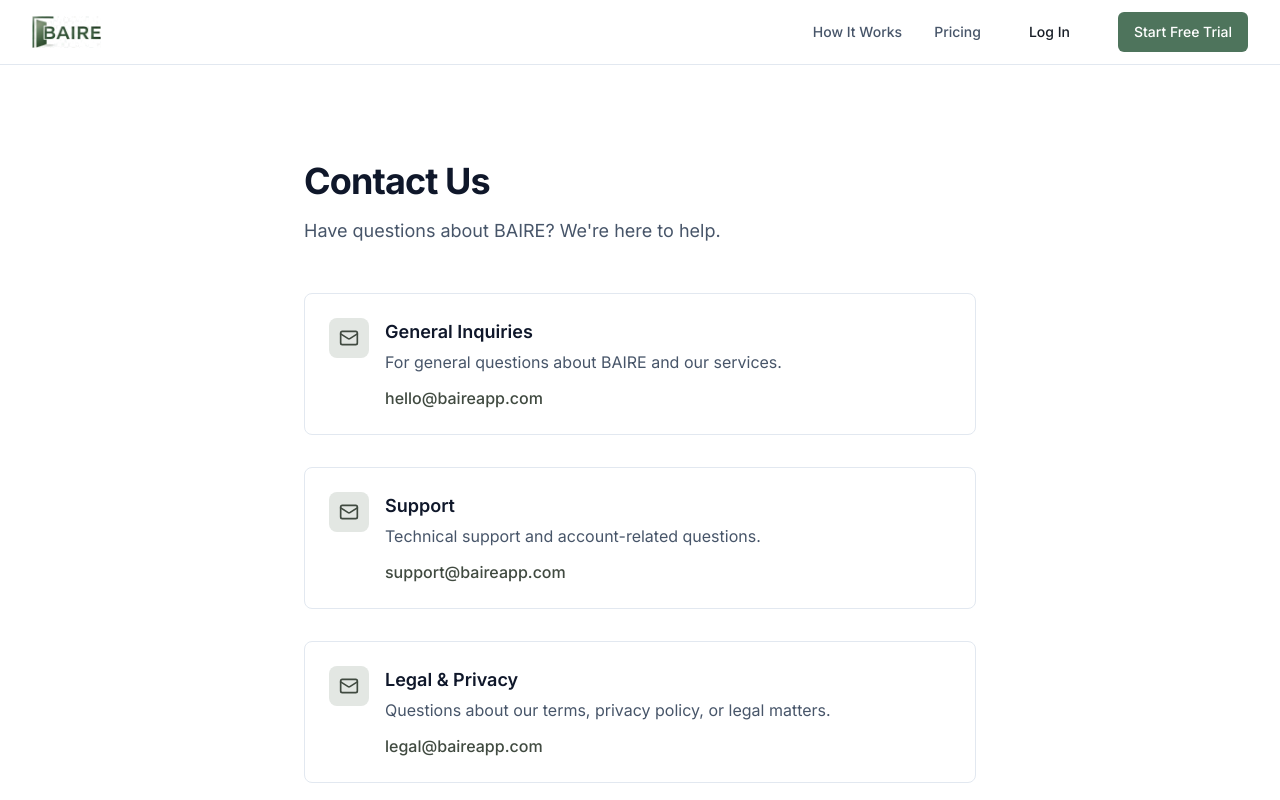
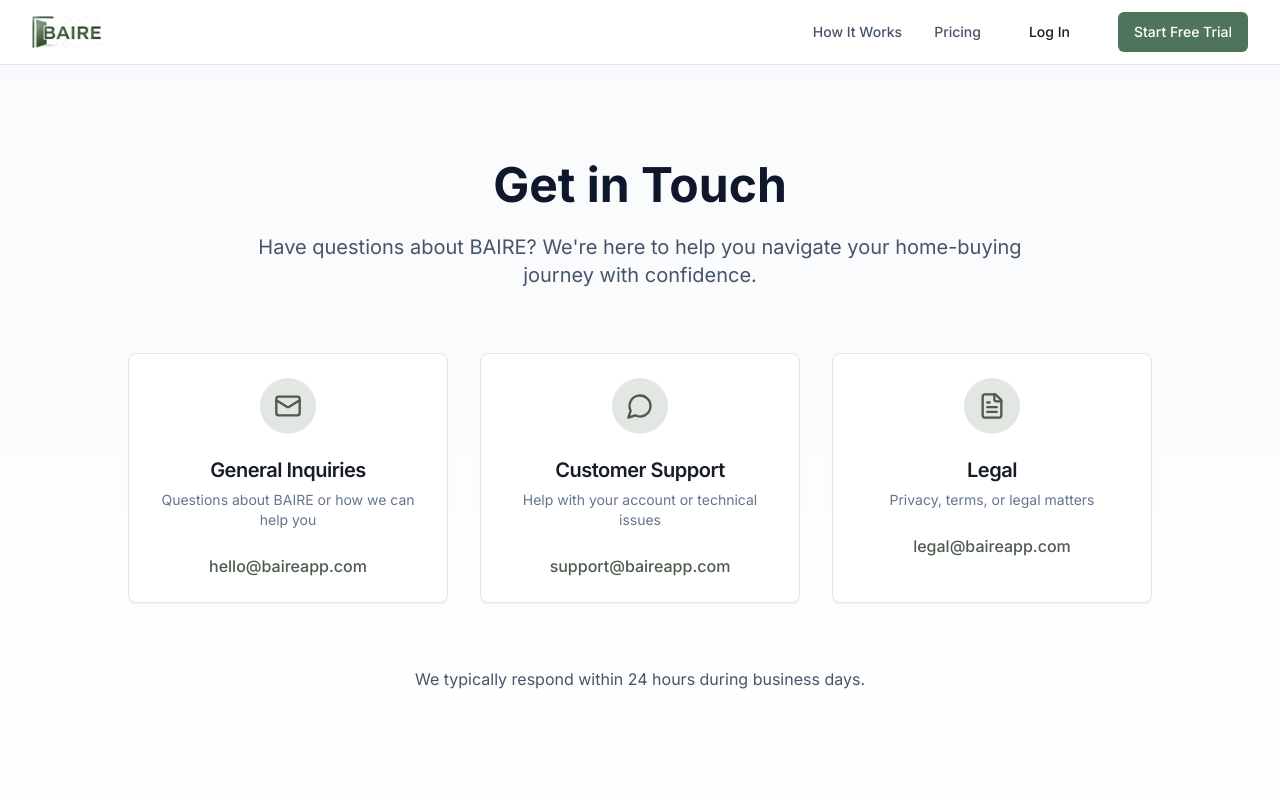
Before and after one commit to geoffbailey114/baireapp, a Next.js app: page /contact in a window 1280 px wide. Shown: the top 800 px of the page. Built offline with nearby package versions, Linux system fonts and the light colour scheme.

Commit message:
Update page.tsx

```diff
--- a/app/contact/page.tsx
+++ b/app/contact/page.tsx
@@ -1,107 +1,94 @@
-import type { Metadata } from 'next'
-import { Mail } from 'lucide-react'
-import { APP_NAME } from '@/lib/constants'
+'use client'
 
-export const metadata: Metadata = {
-  title: 'Contact',
-  description: `Contact ${APP_NAME}. Get in touch with our team for questions and support.`,
-  robots: {
-    index: true,
-    follow: true,
-  },
-}
+import { Mail, MessageCircle, FileText } from 'lucide-react'
+import { Card, CardContent, CardDescription, CardHeader, CardTitle } from '@/components/ui/card'
 
 export default function ContactPage() {
   return (
-    <div className="py-16 md:py-24">
-      <div className="container">
-        <div className="mx-auto max-w-2xl">
-          <h1 className="text-3xl font-bold tracking-tight text-slate-900 sm:text-4xl">
-            Contact Us
+    <div className="min-h-screen bg-gradient-to-b from-slate-50 to-white">
+      <div className="container py-16 md:py-24">
+        {/* Header */}
+        <div className="text-center max-w-3xl mx-auto mb-16">
+          <h1 className="text-4xl md:text-5xl font-bold text-slate-900 mb-6">
+            Get in Touch
           </h1>
-          <p className="mt-4 text-lg text-slate-600">
-            Have questions about BAIRE? We&apos;re here to help.
+          <p className="text-xl text-slate-600">
+            Have questions about BAIRE? We're here to help you navigate your
+            home-buying journey with confidence.
           </p>
+        </div>
 
-          <div className="mt-12 space-y-8">
-            <div className="rounded-lg border border-slate-200 bg-white p-6">
-              <div className="flex items-start gap-4">
-                <div className="flex h-10 w-10 items-center justify-center rounded-lg bg-sage-100">
-                  <Mail className="h-5 w-5 text-sage-700" aria-hidden="true" />
+        {/* Contact Options */}
+        <div className="grid md:grid-cols-3 gap-8 max-w-5xl mx-auto">
+          {/* General Inquiries */}
+          <Card className="text-center hover:shadow-lg transition-shadow">
+            <CardHeader>
+              <div className="w-14 h-14 bg-sage-100 rounded-full flex items-center justify-center mx-auto mb-4">
+                <Mail className="w-7 h-7 text-sage-600" />
               </div>
-                <div>
-                  <h2 className="text-lg font-semibold text-slate-900">
-                    General Inquiries
-                  </h2>
-                  <p className="mt-1 text-slate-600">
-                    For general questions about BAIRE and our services.
-                  </p>
+              <CardTitle className="text-xl">General Inquiries</CardTitle>
+              <CardDescription>
+                Questions about BAIRE or how we can help you
+              </CardDescription>
+            </CardHeader>
+            <CardContent>
               <a
                 href="mailto:hello@baireapp.com"
-                    className="mt-3 inline-block text-sage-700 hover:text-sage-800 font-medium"
+                className="text-sage-600 hover:text-sage-700 font-medium"
               >
                 hello@baireapp.com
               </a>
+            </CardContent>
+          </Card>
+
+          {/* Customer Support */}
+          <Card className="text-center hover:shadow-lg transition-shadow">
+            <CardHeader>
+              <div className="w-14 h-14 bg-sage-100 rounded-full flex items-center justify-center mx-auto mb-4">
+                <MessageCircle className="w-7 h-7 text-sage-600" />
               </div>
-              </div>
-            </div>
-
-            <div className="rounded-lg border border-slate-200 bg-white p-6">
-              <div className="flex items-start gap-4">
-                <div className="flex h-10 w-10 items-center justify-center rounded-lg bg-sage-100">
-                  <Mail className="h-5 w-5 text-sage-700" aria-hidden="true" />
-                </div>
-                <div>
-                  <h2 className="text-lg font-semibold text-slate-900">
-                    Support
-                  </h2>
-                  <p className="mt-1 text-slate-600">
-                    Technical support and account-related questions.
-                  </p>
+              <CardTitle className="text-xl">Customer Support</CardTitle>
+              <CardDescription>
+                Help with your account or technical issues
+              </CardDescription>
+            </CardHeader>
+            <CardContent>
               <a
                 href="mailto:support@baireapp.com"
-                    className="mt-3 inline-block text-sage-700 hover:text-sage-800 font-medium"
+                className="text-sage-600 hover:text-sage-700 font-medium"
               >
                 support@baireapp.com
               </a>
+            </CardContent>
+          </Card>
+
+          {/* Legal */}
+          <Card className="text-center hover:shadow-lg transition-shadow">
+            <CardHeader>
+              <div className="w-14 h-14 bg-sage-100 rounded-full flex items-center justify-center mx-auto mb-4">
+                <FileText className="w-7 h-7 text-sage-600" />
               </div>
-              </div>
-            </div>
-
-            <div className="rounded-lg border border-slate-200 bg-white p-6">
-              <div className="flex items-start gap-4">
-                <div className="flex h-10 w-10 items-center justify-center rounded-lg bg-sage-100">
-                  <Mail className="h-5 w-5 text-sage-700" aria-hidden="true" />
-                </div>
-                <div>
-                  <h2 className="text-lg font-semibold text-slate-900">
-                    Legal & Privacy
-                  </h2>
-                  <p className="mt-1 text-slate-600">
-                    Questions about our terms, privacy policy, or legal matters.
-                  </p>
+              <CardTitle className="text-xl">Legal</CardTitle>
+              <CardDescription>
+                Privacy, terms, or legal matters
+              </CardDescription>
+            </CardHeader>
+            <CardContent>
               <a
                 href="mailto:legal@baireapp.com"
-                    className="mt-3 inline-block text-sage-700 hover:text-sage-800 font-medium"
+                className="text-sage-600 hover:text-sage-700 font-medium"
               >
                 legal@baireapp.com
               </a>
-                </div>
-              </div>
-            </div>
+            </CardContent>
+          </Card>
         </div>
 
-          <div className="mt-12 rounded-lg bg-slate-50 p-6">
-            <h2 className="text-lg font-semibold text-slate-900">
-              Before You Reach Out
-            </h2>
-            <p className="mt-2 text-slate-600">
-              Please note that BAIRE provides educational information only. We cannot
-              provide legal, financial, or real estate advice. For specific questions
-              about your home purchase, please consult with licensed professionals in
-              your area.
+        {/* Response Time */}
+        <div className="text-center mt-16">
+          <p className="text-slate-600">
+            We typically respond within 24 hours during business days.
           </p>
-          </div>
         </div>
       </div>
     </div>
```
Lines whose indentation alone changed are shown as unchanged.
